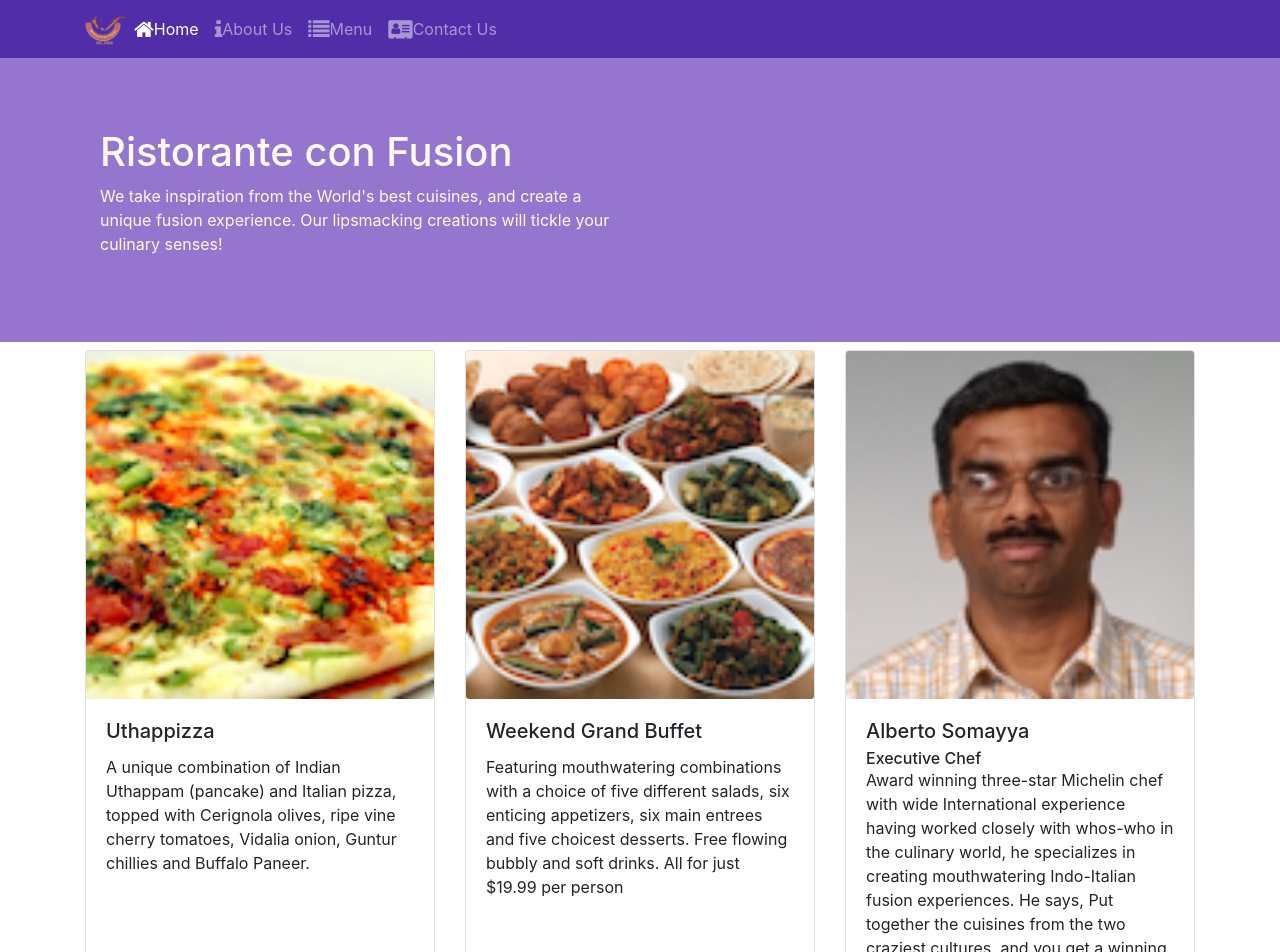
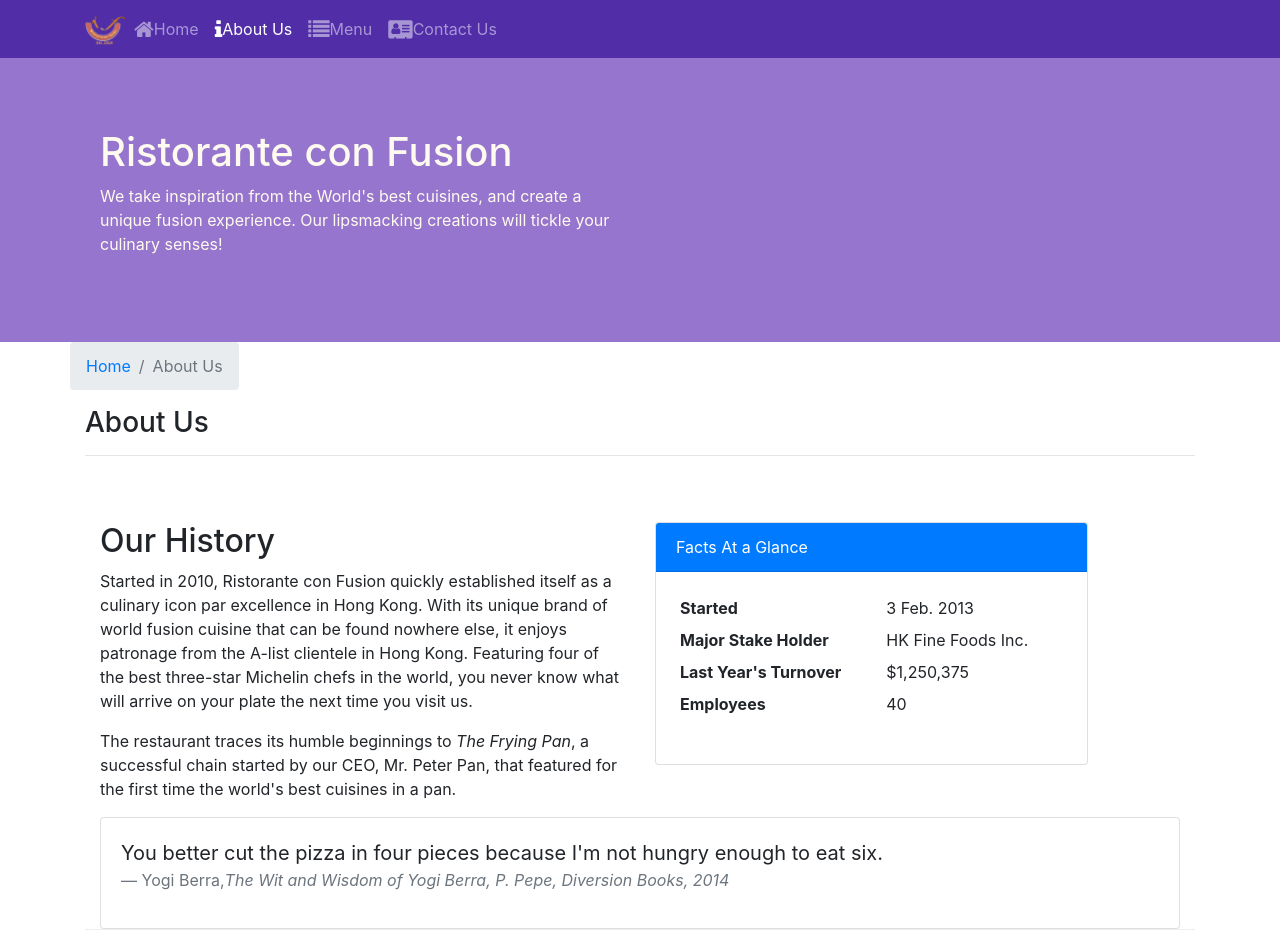
Before and after one commit to kolldavi/fullstack-coursera, a React (Create React App) app in the folder reactCourse/confusion/: page /aboutus in a window 1280 px wide. Before the commit this address led to /home. Shown: the top 952 px of the page. Built offline with nearby package versions, Linux system fonts and the light colour scheme.

Commit message:
add about us component

```diff
--- /dev/null
+++ b/reactCourse/confusion/src/components/About.js
@@ -0,0 +1,87 @@
+import React from 'react';
+import { Breadcrumb, BreadcrumbItem, Card, CardBody, CardHeader, Media } from 'reactstrap';
+import { Link } from 'react-router-dom';
+
+function About(props) {
+	const leaders = props.leaders.map(leader => {
+		return <p>Leader {leader.name}</p>;
+	});
+
+	return (
+		<div className="container">
+			<div className="row">
+				<Breadcrumb>
+					<BreadcrumbItem>
+						<Link to="/home">Home</Link>
+					</BreadcrumbItem>
+					<BreadcrumbItem active>About Us</BreadcrumbItem>
+				</Breadcrumb>
+				<div className="col-12">
+					<h3>About Us</h3>
+					<hr />
+				</div>
+			</div>
+			<div className="row row-content">
+				<div className="col-12 col-md-6">
+					<h2>Our History</h2>
+					<p>
+						Started in 2010, Ristorante con Fusion quickly established itself as a culinary icon par
+						excellence in Hong Kong. With its unique brand of world fusion cuisine that can be found nowhere
+						else, it enjoys patronage from the A-list clientele in Hong Kong. Featuring four of the best
+						three-star Michelin chefs in the world, you never know what will arrive on your plate the next
+						time you visit us.
+					</p>
+					<p>
+						The restaurant traces its humble beginnings to <em>The Frying Pan</em>, a successful chain
+						started by our CEO, Mr. Peter Pan, that featured for the first time the world's best cuisines in
+						a pan.
+					</p>
+				</div>
+				<div className="col-12 col-md-5">
+					<Card>
+						<CardHeader className="bg-primary text-white">Facts At a Glance</CardHeader>
+						<CardBody>
+							<dl className="row p-1">
+								<dt className="col-6">Started</dt>
+								<dd className="col-6">3 Feb. 2013</dd>
+								<dt className="col-6">Major Stake Holder</dt>
+								<dd className="col-6">HK Fine Foods Inc.</dd>
+								<dt className="col-6">Last Year's Turnover</dt>
+								<dd className="col-6">$1,250,375</dd>
+								<dt className="col-6">Employees</dt>
+								<dd className="col-6">40</dd>
+							</dl>
+						</CardBody>
+					</Card>
+				</div>
+				<div className="col-12">
+					<Card>
+						<CardBody className="bg-faded">
+							<blockquote className="blockquote">
+								<p className="mb-0">
+									You better cut the pizza in four pieces because I'm not hungry enough to eat six.
+								</p>
+								<footer className="blockquote-footer">
+									Yogi Berra,
+									<cite title="Source Title">
+										The Wit and Wisdom of Yogi Berra, P. Pepe, Diversion Books, 2014
+									</cite>
+								</footer>
+							</blockquote>
+						</CardBody>
+					</Card>
+				</div>
+			</div>
+			<div className="row row-content">
+				<div className="col-12">
+					<h2>Corporate Leadership</h2>
+				</div>
+				<div className="col-12">
+					<Media list>{leaders}</Media>
+				</div>
+			</div>
+		</div>
+	);
+}
+
+export default About;
--- a/reactCourse/confusion/src/components/DishDetail.js
+++ b/reactCourse/confusion/src/components/DishDetail.js
@@ -17,7 +17,6 @@
 		);
 };
 const RenderComment = ({ comments }) => {
-	console.log(comments);
 	return comments && comments !== null && comments.length > 0 ? (
 		<div className="col-12 col-md-5 m-1">
 			<h4>Comments</h4>
--- a/reactCourse/confusion/src/components/MainComponent.js
+++ b/reactCourse/confusion/src/components/MainComponent.js
@@ -10,6 +10,7 @@
 import { COMMENTS } from '../shared/comments';
 import { PROMOTIONS } from '../shared/promotions';
 import { LEADERS } from '../shared/leaders';
+import About from './About';
 
 class Main extends Component {
 	constructor(props) {
@@ -50,6 +51,7 @@
 					<Route exact path="/menu" component={() => <Menu dishes={this.state.dishes} />} />
 					<Route path="/menu/:dishId" component={DishWithId} />
 					<Route exact path="/contactus" component={Contact} />} />
+					<Route exact path="/aboutus" component={() => <About leaders={LEADERS} />} />
 					<Redirect to="/home" />
 				</Switch>
 
```
